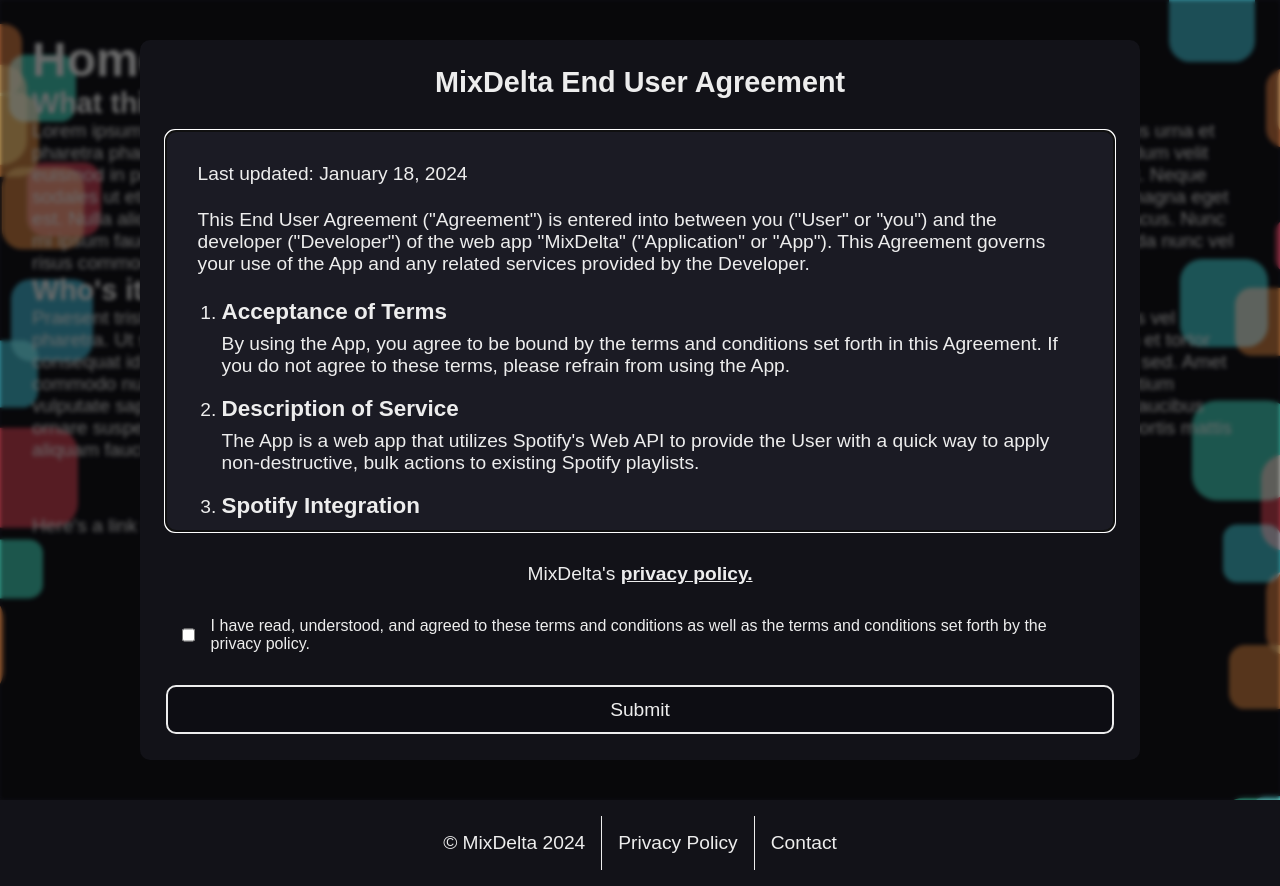
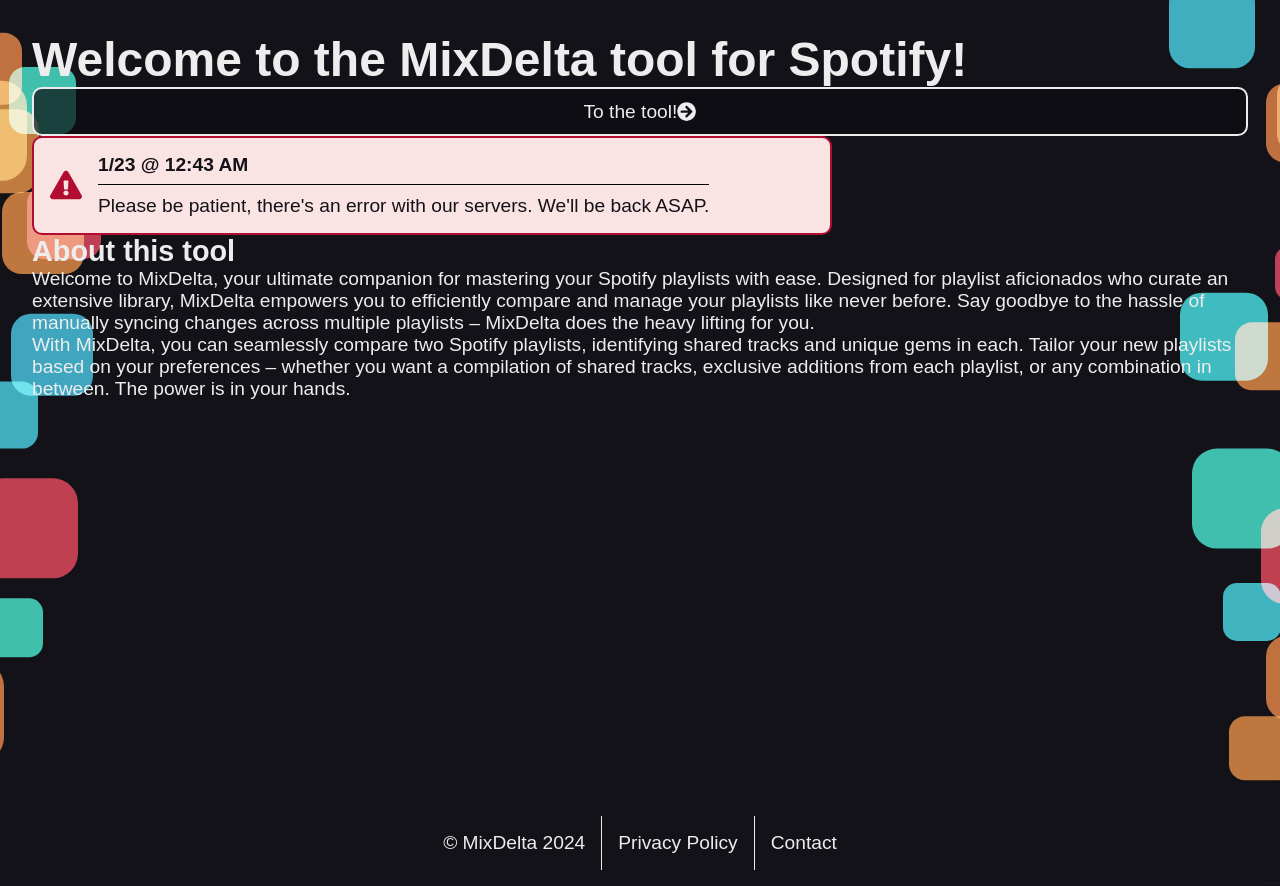
Before and after one commit to nic-vo/mixdeltatool, a Next.js app: page / in a window 1280 px wide. Built offline with nearby package versions, Linux system fonts and the light colour scheme; no server answers.

Commit message:
Improve home page
Add global status indicator; better copy; <head> elements

```diff
--- a/src/pages/index.tsx
+++ b/src/pages/index.tsx
@@ -1,27 +1,45 @@
-import { SpotEUA } from '@components/legal';
-import { Background } from '@components/misc';
+import { Background, ServiceStatus } from '@components/misc';
+import { GlobalStatusUpdater } from '@lib/misc';
+import Head from 'next/head';
+import { FaArrowCircleRight } from 'react-icons/fa';
+
+import { APP_NAME, MAIN_DESC, MAIN_TITLE } from '@consts/spotify';
 
 import local from '@styles/Home.module.scss';
+import global from '@styles/globals.module.scss';
 
-export default function Home() {
+export default function Home(props: {
+	status: string,
+	statusType: string,
+	active: number
+}) {
 	return (
-		<main className={local.main}>
-			<h1>Homepage</h1>
-			<section>
-				<h2>What this is</h2>
-				<p>
-					Lorem ipsum dolor sit amet, consectetur adipiscing elit, sed do eiusmod tempor incididunt ut labore et dolore magna aliqua. Tempus urna et pharetra pharetra massa. Blandit cursus risus at ultrices mi tempus. Feugiat in ante metus dictum at tempor. Tincidunt augue interdum velit euismod in pellentesque. Eu turpis egestas pretium aenean pharetra magna ac. Curabitur vitae nunc sed velit dignissim sodales ut. Neque sodales ut etiam sit amet nisl purus in mollis. Feugiat pretium nibh ipsum consequat nisl vel pretium lectus quam. Hendrerit dolor magna eget est. Nulla aliquet enim tortor at auctor. Mauris pharetra et ultrices neque. Tortor vitae purus faucibus ornare suspendisse sed nisi lacus. Nunc mi ipsum faucibus vitae aliquet nec ullamcorper. Urna molestie at elementum eu facilisis sed odio morbi quis. Leo integer malesuada nunc vel risus commodo viverra maecenas.
-				</p>
-			</section>
-			<section>
-				<h2>Who's it for</h2>
-				<p>Praesent tristique magna sit amet. Euismod quis viverra nibh cras pulvinar mattis nunc. Eu augue ut lectus arcu bibendum at varius vel pharetra. Ut sem viverra aliquet eget sit amet. Nisl nunc mi ipsum faucibus vitae aliquet nec ullamcorper sit. Nec nam aliquam sem et tortor consequat id porta nibh. Volutpat ac tincidunt vitae semper. Arcu non odio euismod lacinia at quis. Elementum curabitur vitae nunc sed. Amet commodo nulla facilisi nullam vehicula. Facilisi cras fermentum odio eu feugiat pretium nibh ipsum. Scelerisque eleifend donec pretium vulputate sapien nec sagittis aliquam. Risus quis varius quam quisque id diam vel. Sem nulla pharetra diam sit. Tortor vitae purus faucibus ornare suspendisse sed nisi. Lacus luctus accumsan tortor posuere ac ut consequat. Turpis tincidunt id aliquet risus feugiat in. Lobortis mattis aliquam faucibus purus in massa tempor nec feugiat. Consequat mauris nunc congue nisi vitae suscipit tellus mauris.</p>
-			</section>
-			<br /><br /><br />
-			<a href='/spotify'>Here's a link to the tool</a>
-			<a href='/privacypolicy'>Here's a link to the privacy policy</a>
-			<SpotEUA />
+		<>
+			<Head>
+				<title>{MAIN_TITLE}</title>
+				<meta name='description' content={MAIN_DESC} />
+			</Head>
+
+			<main className={local.main}>
+				<h1 className={local.heading}>Welcome to the {APP_NAME} tool for Spotify!</h1>
+				<a href='/spotify' className={global.emptyButton.concat(' ', local.toolLink)}>To the tool! <FaArrowCircleRight /></a>
+				<ServiceStatus {...props} />
+				<section className={local.description}>
+					<h2>About this tool</h2>
+					<section className={local.sectionLeft}>
+						<p>Welcome to MixDelta, your ultimate companion for mastering your Spotify playlists with ease. Designed for playlist aficionados who curate an extensive library, MixDelta empowers you to efficiently compare and manage your playlists like never before. Say goodbye to the hassle of manually syncing changes across multiple playlists – MixDelta does the heavy lifting for you.</p>
+					</section>
+					<section className={local.sectionRight}>
+						<p>With MixDelta, you can seamlessly compare two Spotify playlists, identifying shared tracks and unique gems in each. Tailor your new playlists based on your preferences – whether you want a compilation of shared tracks, exclusive additions from each playlist, or any combination in between. The power is in your hands.</p>
+					</section>
+				</section>
+			</main>
 			<Background />
-		</main>
+		</>
 	);
 }
+
+export async function getStaticProps() {
+	const globalStatus = await GlobalStatusUpdater();
+	return { props: { ...globalStatus } };
+}
```
